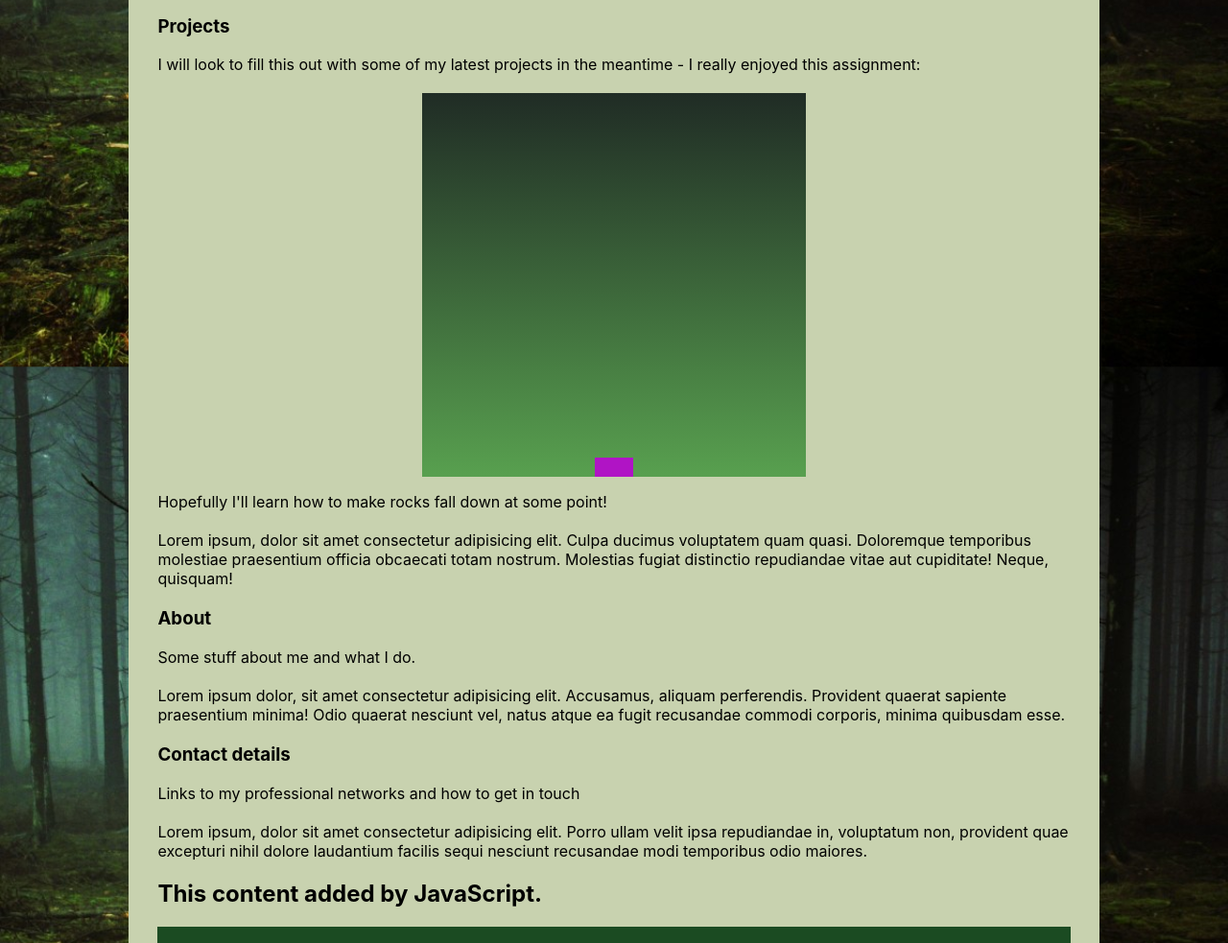
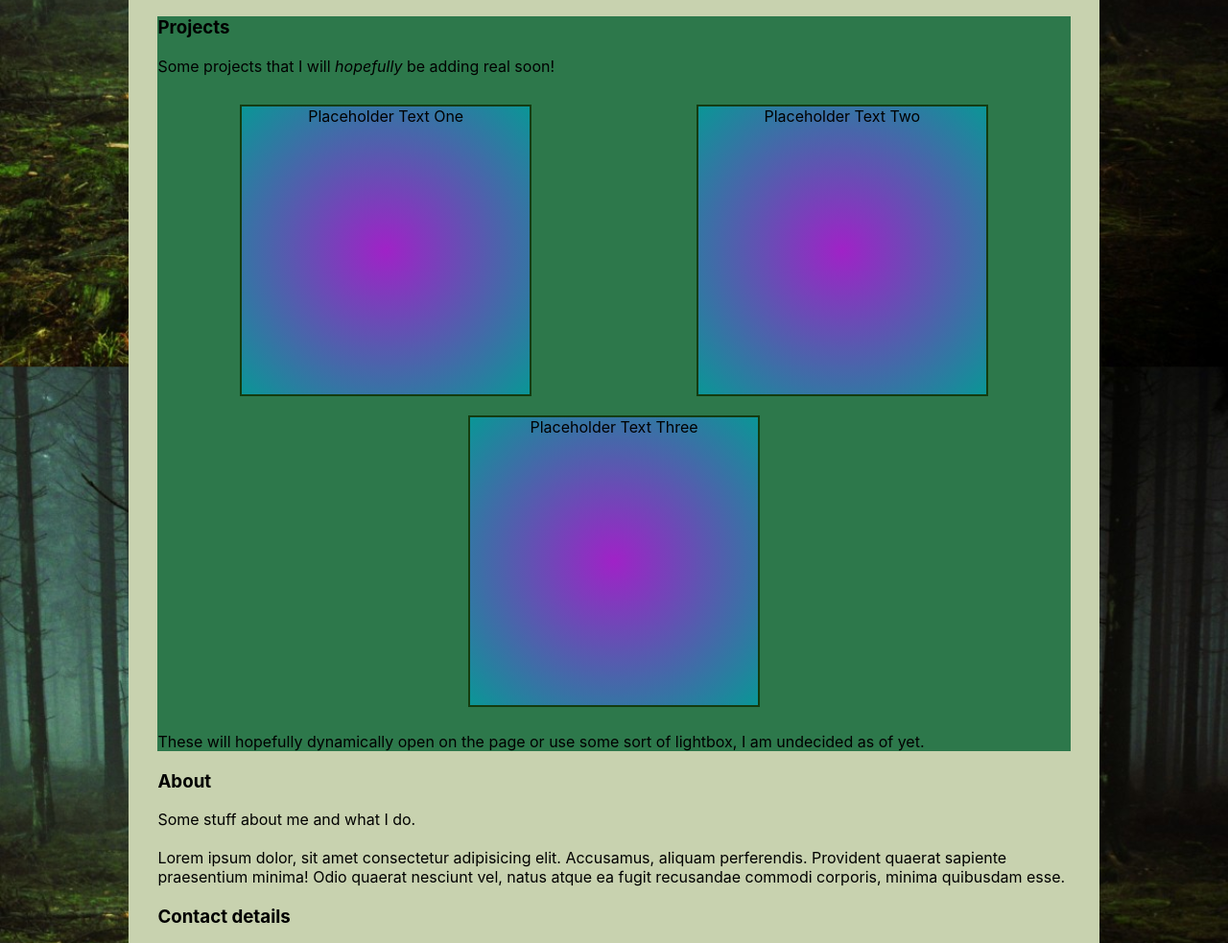
Before and after one commit to Alex-A-B/personal-website, a plain HTML site: page index.html in a window 1280 px wide. Shown: the part 471-1454 px from the top of the page at 96% size. Drawn offline with Linux system fonts and the light colour scheme.

Commit message:
Overhaul of projects section - now with 100% more flexbox action.

```diff
--- a/index.html
+++ b/index.html
@@ -35,22 +35,18 @@
           </div>
         </div>
 
-        <!-- intro content/about me section
-        <div id="intro">
-          <h3>Welcome</h3>
-            <article id="myIntro">
-              <p>My name is Alex and I have recently set out to evolve from being a tech specialist bank manager, to tech specialist software engineer.</p>
-              <p>I am just starting out studying full-stack software engineering with <a  href="https://flatironschool.com/" target="_blank" rel="noopener">Flatiron School</a>.</p>
-              <p>This is me dipping my toes into website design, I am applying what I have learnt thus far, and adding my own take on it. I will be looking to grow the site organically as I progress.</p>
-              <p>Fortunately I know my client very well, so hopefully they won't be too demanding!</p>
-              <p>Lorem ipsum dolor sit amet consectetur adipisicing elit. Id sit at dicta neque eveniet quo, exercitationem nihil debitis perspiciatis eum dignissimos, excepturi natus voluptatem eos! Ea sunt asperiores nemo nostrum!</p>
-          </article>
-        </div>
-      -->
+
         <!-- projects section -->
+        <div class="projects-container">
+          <h3>Projects</h3>
+          <p>Some projects that I will <em>hopefully</em> be adding real soon!</p>
           <div id="projects">
-          <h3>Projects</h3>
-            <article id="myProjects">
+              <div class="projects project-one">Placeholder Text One</div>
+              <div class="projects project-two">Placeholder Text Two</div>
+              <div class="projects project-three">Placeholder Text Three</div>
+
+              <!-- ***** snipping article while trying flexbox *****
+              <article id="project-article-one">
                 <p> I will look to fill this out with some of my latest projects in the meantime - I really enjoyed this assignment:</p>
                   <div id="game">
                      <div id="dodger" style="bottom: 0px; left: 180px;"></div>
@@ -58,6 +54,9 @@
                 <p>Hopefully I'll learn how to make rocks fall down at some point!</p>
                 <p>Lorem ipsum, dolor sit amet consectetur adipisicing elit. Culpa ducimus voluptatem quam quasi. Doloremque temporibus molestiae praesentium officia obcaecati totam nostrum. Molestias fugiat distinctio repudiandae vitae aut cupiditate! Neque, quisquam!</p>
               </article>
+              ***** snipping to here ***** -->
+          </div>
+          <p>These will hopefully dynamically open on the page or use some sort of lightbox, I am undecided as of yet.</p>
         </div>
 
         <!-- about section (more personal/link to blog)-->
--- a/style.css
+++ b/style.css
@@ -134,8 +134,28 @@ ul li.avatar-list {
 
 /* end footer */
 
+/* projects part */
 
+.projects-container {
+  background-color: rgb(45, 120, 75);
+  padding: 20px auto;
+  margin:20px auto;
+}
 
+#projects {
+  display: flex;
+  justify-content: space-around;
+  flex-flow: row wrap;
+}
+
+.projects {
+  width: 300px;
+  height: 300px;
+  margin: 10px;
+  background-image: radial-gradient(rgb(160, 34, 199), rgb(10, 150, 150));
+  border: 2px solid rgb(20, 60, 15);
+  text-align: center;
+}
 
 /* game section of projects tab */
 
```
Lines whose indentation alone changed are shown as unchanged.
